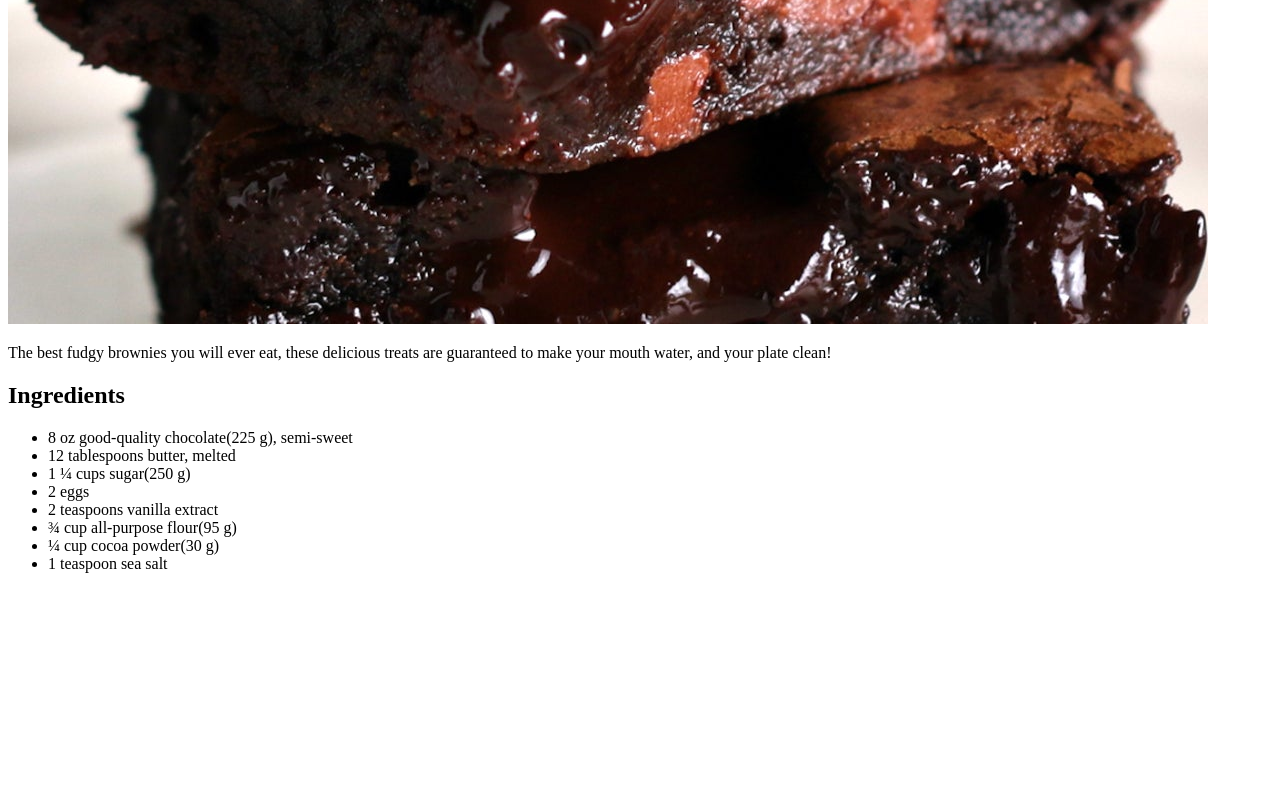
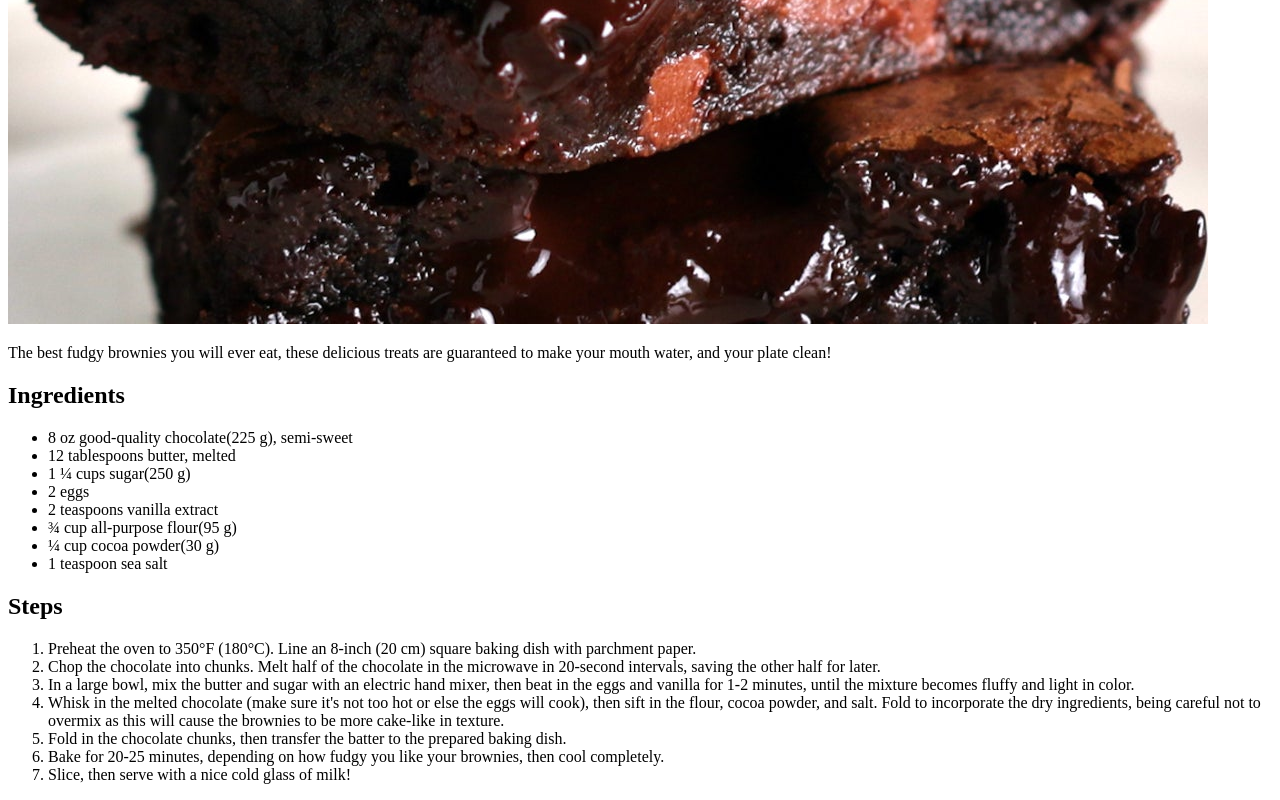
Before and after one commit to Herblawunf/recipe-website, a plain HTML site: page recipes/brownies.html in a window 1280 px wide. Shown: the part 956-1756 px from the top of the page. Before the commit the page ends 1545 px from the top, so only its background shows below. Drawn offline with Linux system fonts and the light colour scheme; files whose address does not match are found by name.

Commit message:
Added steps for brownie recipe

```diff
--- a/recipes/brownies.html
+++ b/recipes/brownies.html
@@ -21,5 +21,15 @@
         <li>¼ cup cocoa powder(30 g)</li>
         <li>1 teaspoon sea salt</li>
     </ul>
+    <h2>Steps</h2>
+    <ol>
+        <li>Preheat the oven to 350°F (180°C). Line an 8-inch (20 cm) square baking dish with parchment paper.</li>
+        <li>Chop the chocolate into chunks. Melt half of the chocolate in the microwave in 20-second intervals, saving the other half for later.</li>
+        <li>In a large bowl, mix the butter and sugar with an electric hand mixer, then beat in the eggs and vanilla for 1-2 minutes, until the mixture becomes fluffy and light in color.</li>
+        <li>Whisk in the melted chocolate (make sure it's not too hot or else the eggs will cook), then sift in the flour, cocoa powder, and salt. Fold to incorporate the dry ingredients, being careful not to overmix as this will cause the brownies to be more cake-like in texture.</li>
+        <li>Fold in the chocolate chunks, then transfer the batter to the prepared baking dish.</li>
+        <li>Bake for 20-25 minutes, depending on how fudgy you like your brownies, then cool completely.</li>
+        <li>Slice, then serve with a nice cold glass of milk!</li>
+    </ol>
 </body>
 </html>
```
